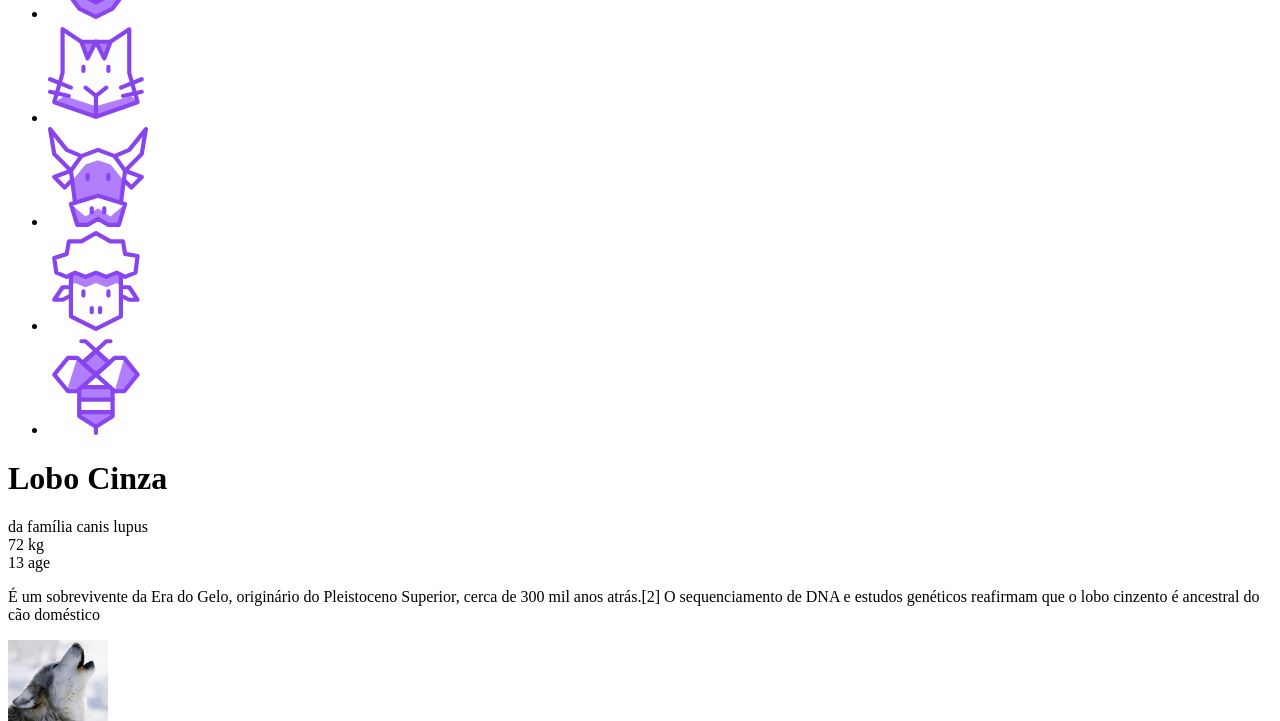
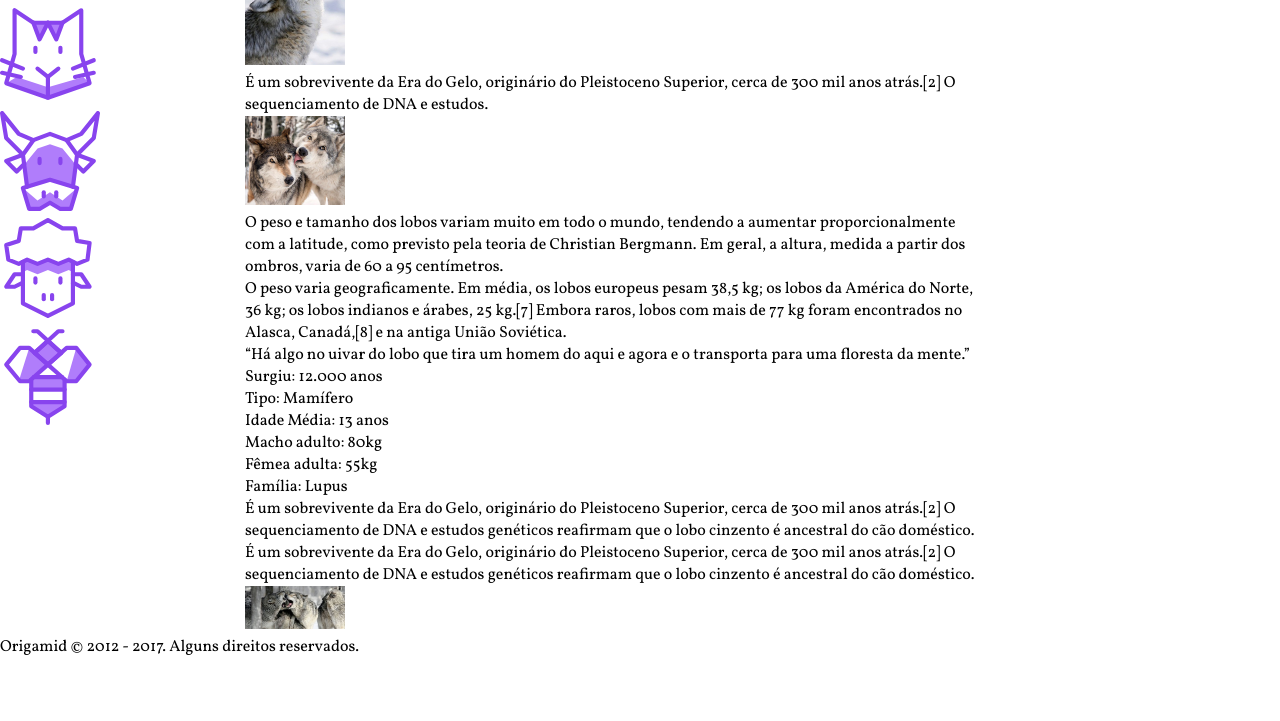
Before and after one commit to mvsampaio/wildbeast, a plain HTML site: page index.html in a window 1280 px wide. Shown: the part 300-1021 px from the top of the page. After the commit the page ends 958 px from the top, so only its background shows below. Drawn offline with Linux system fonts and the light colour scheme.

Commit message:
incluso estrutura do grid layout

```diff
--- a/css/style.css
+++ b/css/style.css
@@ -1,3 +1,58 @@
+/* reset */
+
+body,
+p,
+h1,
+ul,
+li,
+blockquote {
+  padding: 0px;
+  margin: 0px;
+}
+
+body {
+  font-family: "Vollkorn", Georgia, serif;
+}
+
+li {
+  list-style: none;
+}
+
+a {
+  text-decoration: none;
+}
+
 img {
   max-width: 100px;
 }
+
+/* Grid - Geral */
+
+.estrutura {
+  display: grid;
+  grid-template-columns: minmax(160px, 1fr) 3fr 300px;
+  grid-template-areas:
+    "header header header"
+    "sidenav content anuncios"
+    "footer footer footer";
+}
+
+.header {
+  grid-area: header;
+}
+
+.sidenav {
+  grid-area: sidenav;
+}
+
+.content {
+  grid-area: content;
+}
+
+.anuncios {
+  grid-area: anuncios;
+}
+
+.footer {
+  grid-area: footer;
+}
--- a/index.html
+++ b/index.html
@@ -6,6 +6,10 @@
   <meta http-equiv="X-UA-Compatible" content="IE=edge">
   <meta name="viewport" content="width=device-width, initial-scale=1.0, shrink-to-fit=no">
   <title>Wildbeast</title>
+
+  <link rel="preconnect" href="https://fonts.googleapis.com">
+  <link rel="preconnect" href="https://fonts.gstatic.com" crossorigin>
+  <link href="https://fonts.googleapis.com/css2?family=Vollkorn:ital,wght@0,400;0,700;1,400&display=swap" rel="stylesheet">
 
   <link rel="stylesheet" href="./css/style.css">
 </head>
@@ -26,7 +30,7 @@
       </nav>
     </header>
 
-    <nav class="sidnav">
+    <nav class="sidenav">
       <ul>
         <li><a href="#"><img src="./img/icones/cervo.svg" alt="Cervo"></a></li>
         <li><a href="#"><img src="./img/icones/leao.svg" alt="Leão"></a></li>
@@ -102,7 +106,6 @@
 
   </div>
 
-
 </body>
 
 </html>
```
